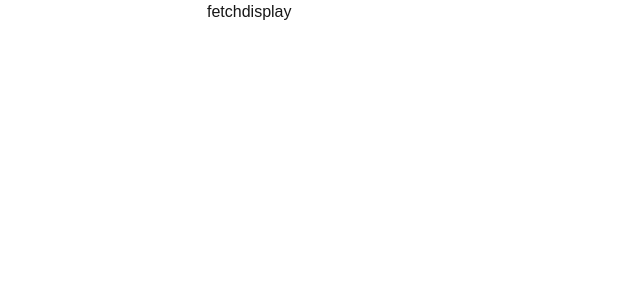
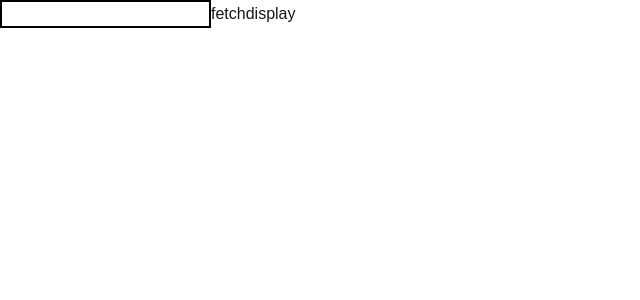
Before and after one commit to RileyWong26/LTC-Bus-Times, a Next.js app in the folder ltc_bus_times/: page / in a window 1280 px wide. Shown: the top 300 px of the page, without its empty margins (0-640 px from the left). Built offline with nearby package versions, Linux system fonts and the light colour scheme.

Commit message:
Display available routes

```diff
--- a/ltc_bus_times/src/app/page.js
+++ b/ltc_bus_times/src/app/page.js
@@ -4,10 +4,10 @@ import React, {useEffect, useState} from "react";
 
 export default function Home() {
 
-  const [routes, setRoutes] = useState()
+  const [routes, setRoutes] = useState([])
 
   const fetchRoutes = async() => {
-    fetch('http://172.22.10.99:5001/Routes', {
+    fetch('http://127.0.0.1:5001/Routes', {
       method:'GET'
     })
     .then(response => response.json())
@@ -17,10 +17,14 @@ export default function Home() {
 
 
   return (
-    <div className="">
-      <input />
+    <div className=" items-center content-center">
+      <input className=" border-2 border-black" onClick={() => console.log(routes)}/>
       <button onClick={() => fetchRoutes()}>fetch</button>
       <button onClick={() => console.log(routes)}>display</button>
+
+      {routes.map((item) => (
+        <p key={item['Route ID']}>{item.Abreviation}</p>
+      ))}
     </div>
   );
 }
```
